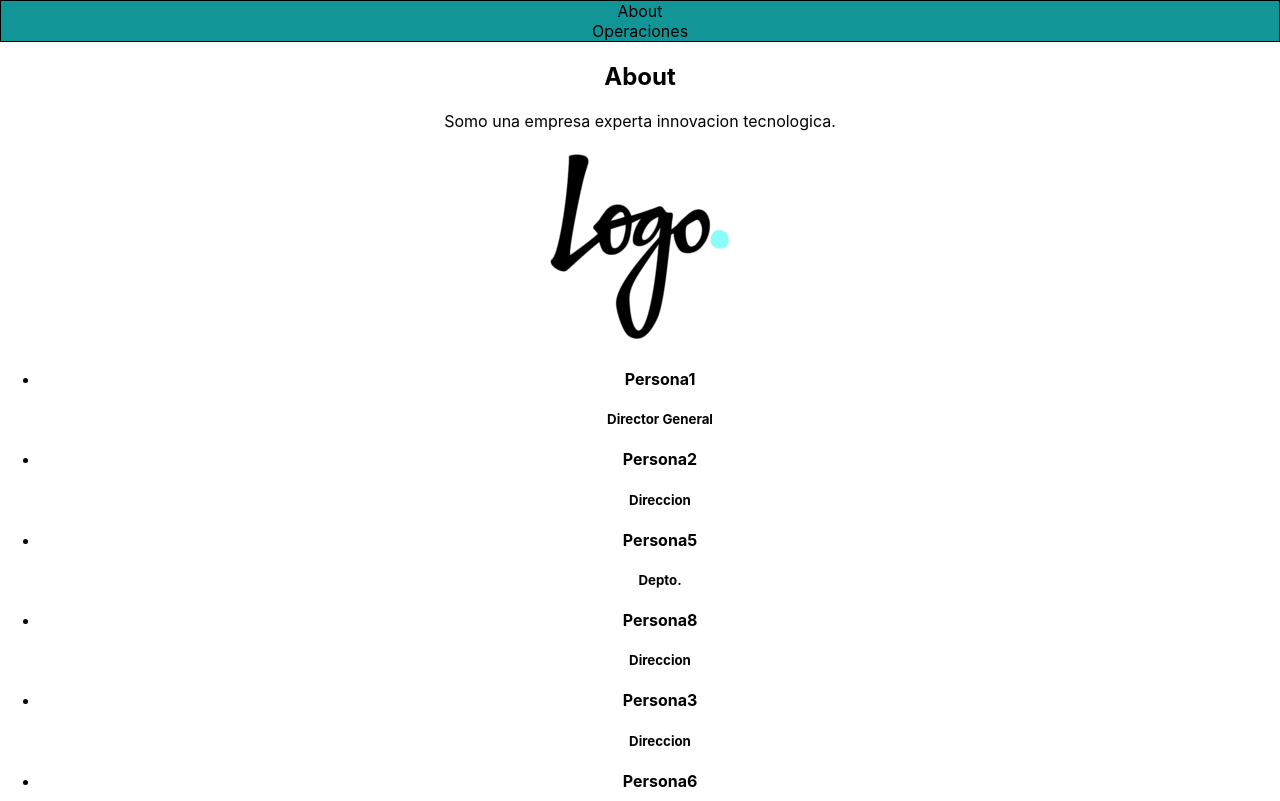
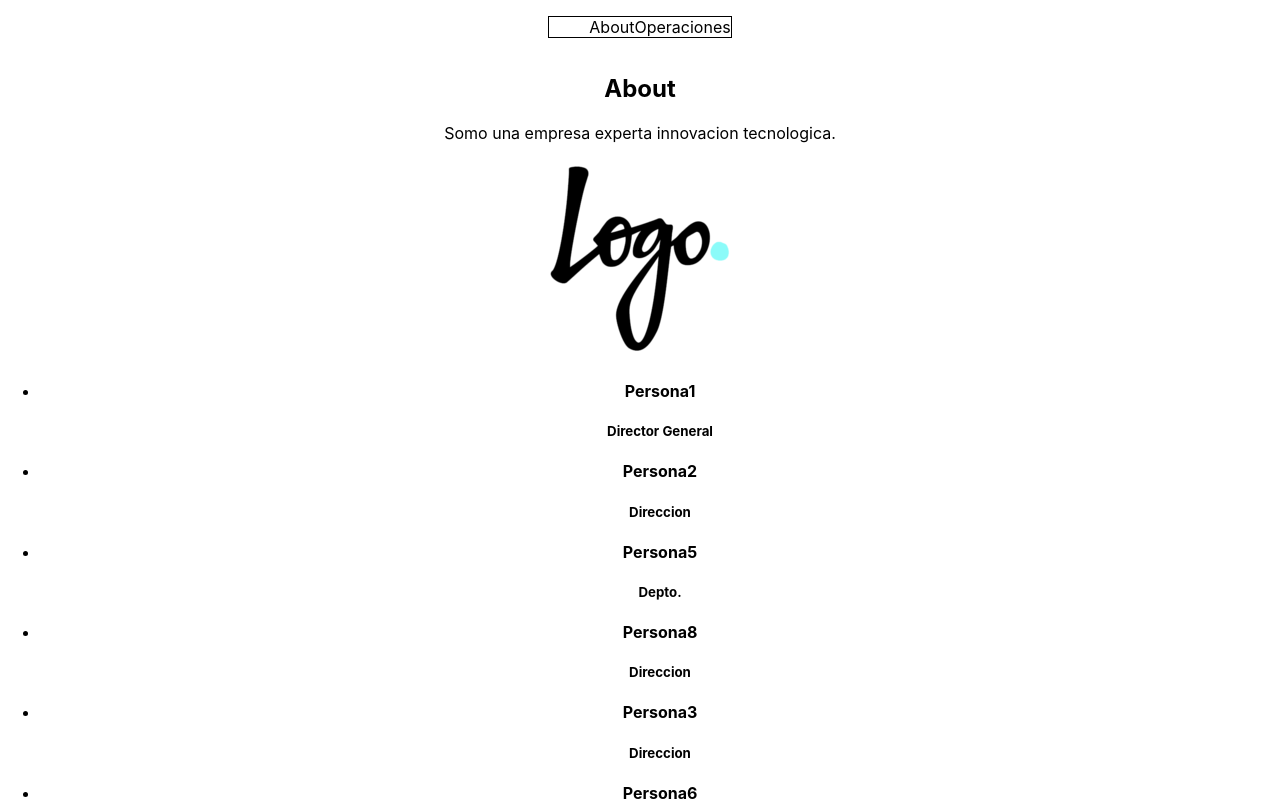
Before and after one commit to LArroyoS/examen, a React (Create React App) app: page / in a window 1280 px wide. Shown: the top 801 px of the page. Built offline with nearby package versions, Linux system fonts and the light colour scheme.

Commit message:
estilosMenu1.2

```diff
--- a/src/menu.css
+++ b/src/menu.css
@@ -1,11 +1,11 @@
 ul.menuDesplegable{
     border: 1px black solid;
-    background: #119596;
+    white-space: nowrap;
 }
 ul.menuDesplegable, ul.menuDesplegable li {
-    list-style: none;
-    padding: 0;
-    margin: 0;
+    display: inline-flex;
+    align-items: center; /*y*/
+    justify-content: center; /*x*/
 }
 table,td {
 	border: 1px solid black;
```
